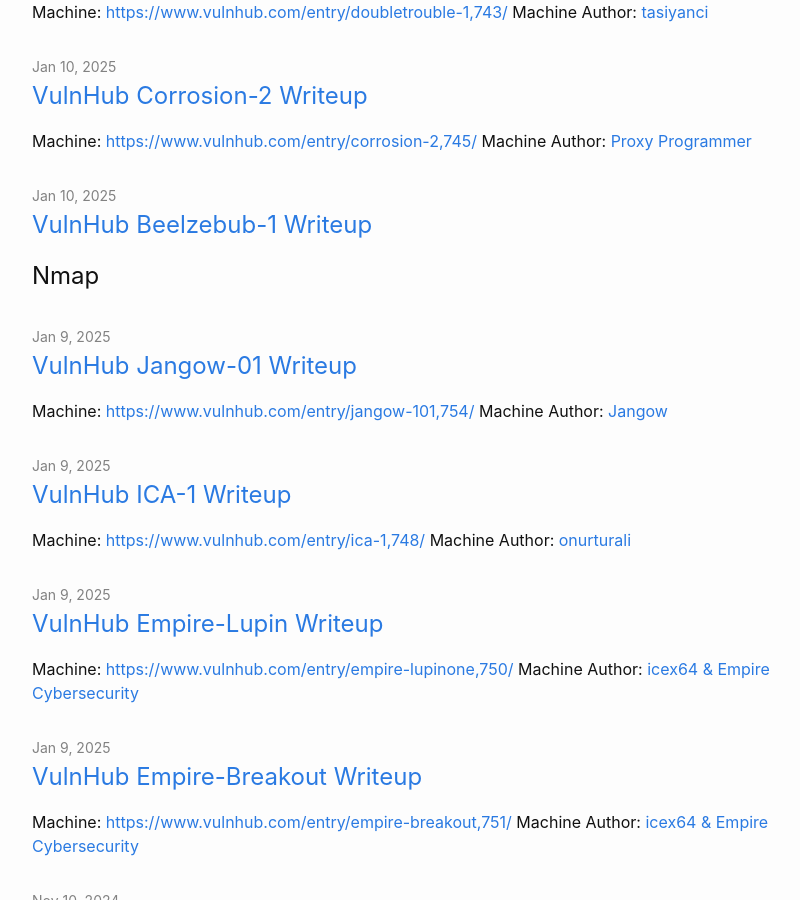
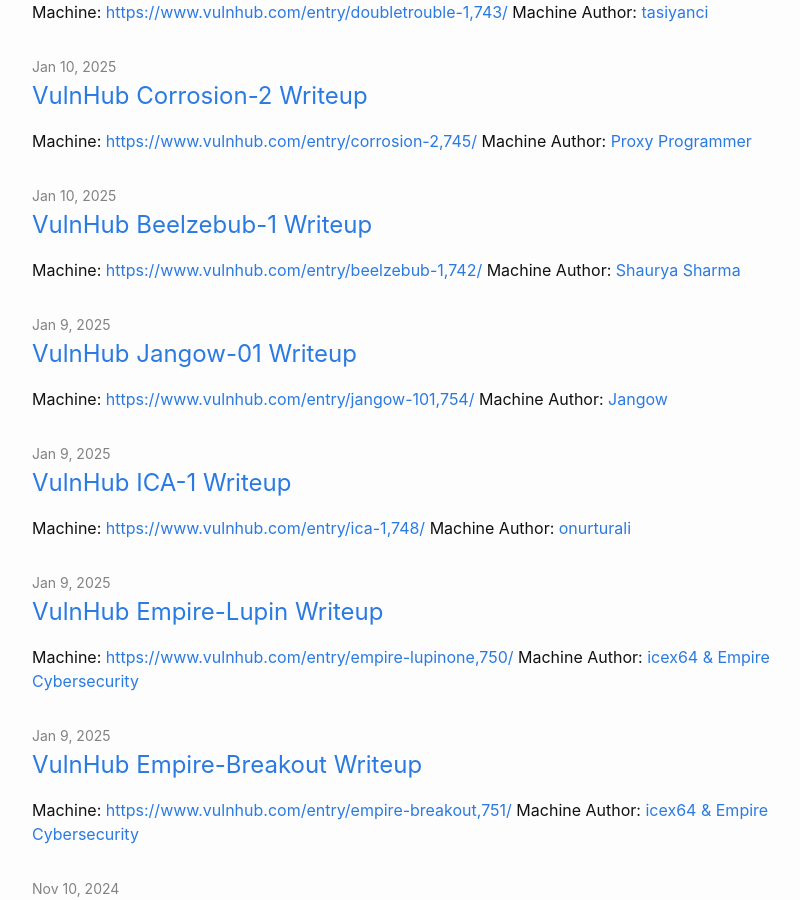
Before and after one commit to Firerey12/firerey12.github.io, a Jekyll site: the page built from index.md, in a window 1280 px wide and 900 px high, scrolled down 668 px. Shown: the whole window, without its empty margins (238-1038 px from the left). Built offline with Jekyll 4.4.1, drawn with Linux system fonts in a browser that asks for light colours.

Commit message:
Update 2025-01-10-Beelzebub.md

```diff
--- a/_posts/2025-01-10-Beelzebub.md
+++ b/_posts/2025-01-10-Beelzebub.md
@@ -4,6 +4,10 @@
 categories: VulnHub Machines
 permalink: /vulnhub/beelzebub-1
 ---
+
+Machine: [https://www.vulnhub.com/entry/beelzebub-1,742/](https://www.vulnhub.com/entry/beelzebub-1,742/)
+Machine Author: [Shaurya Sharma](https://www.vulnhub.com/author/shaurya-sharma,818/)
+
 
 ## Nmap
 
```
